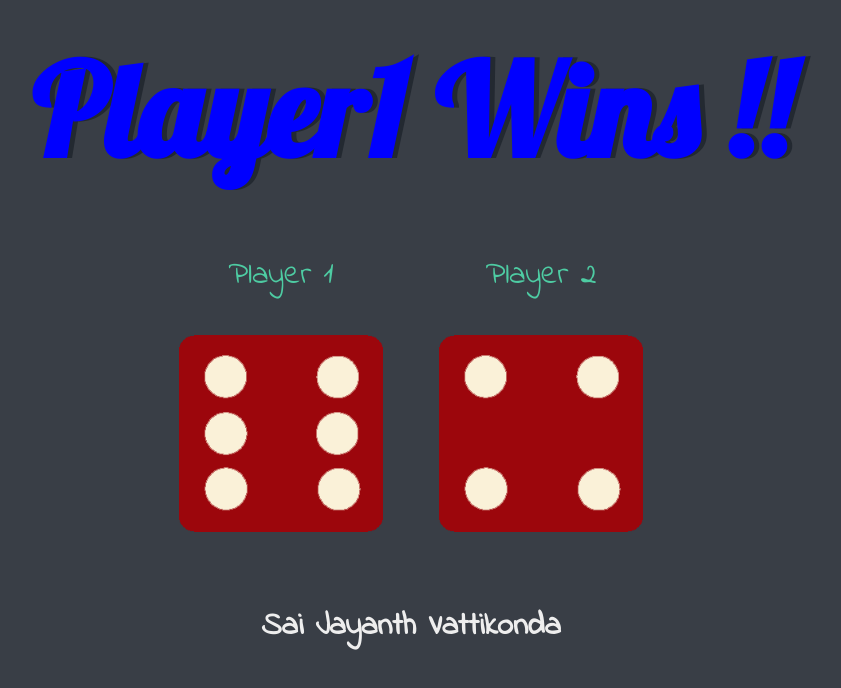
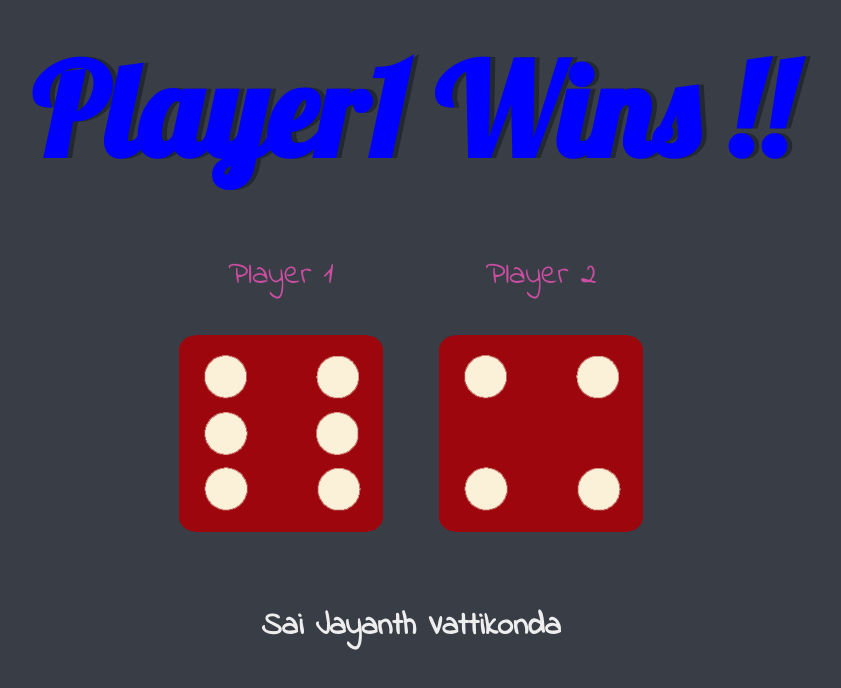
Before and after one commit to saijayanth-vattikonda/Dice-Game, a plain HTML site: page index.html in a window 1280 px wide. Shown: the whole page, without its empty margins (229-1070 px from the left). Drawn offline with Linux system fonts and the light colour scheme.

Commit message:
Update styles.css

```diff
--- a/styles.css
+++ b/styles.css
@@ -24,7 +24,7 @@ h1 {
 
 p {
   font-size: 2rem;
-  color: #4ECCA3;
+  color: #cc4ea2;
   font-family: 'Indie Flower', cursive;
 }
 
```
